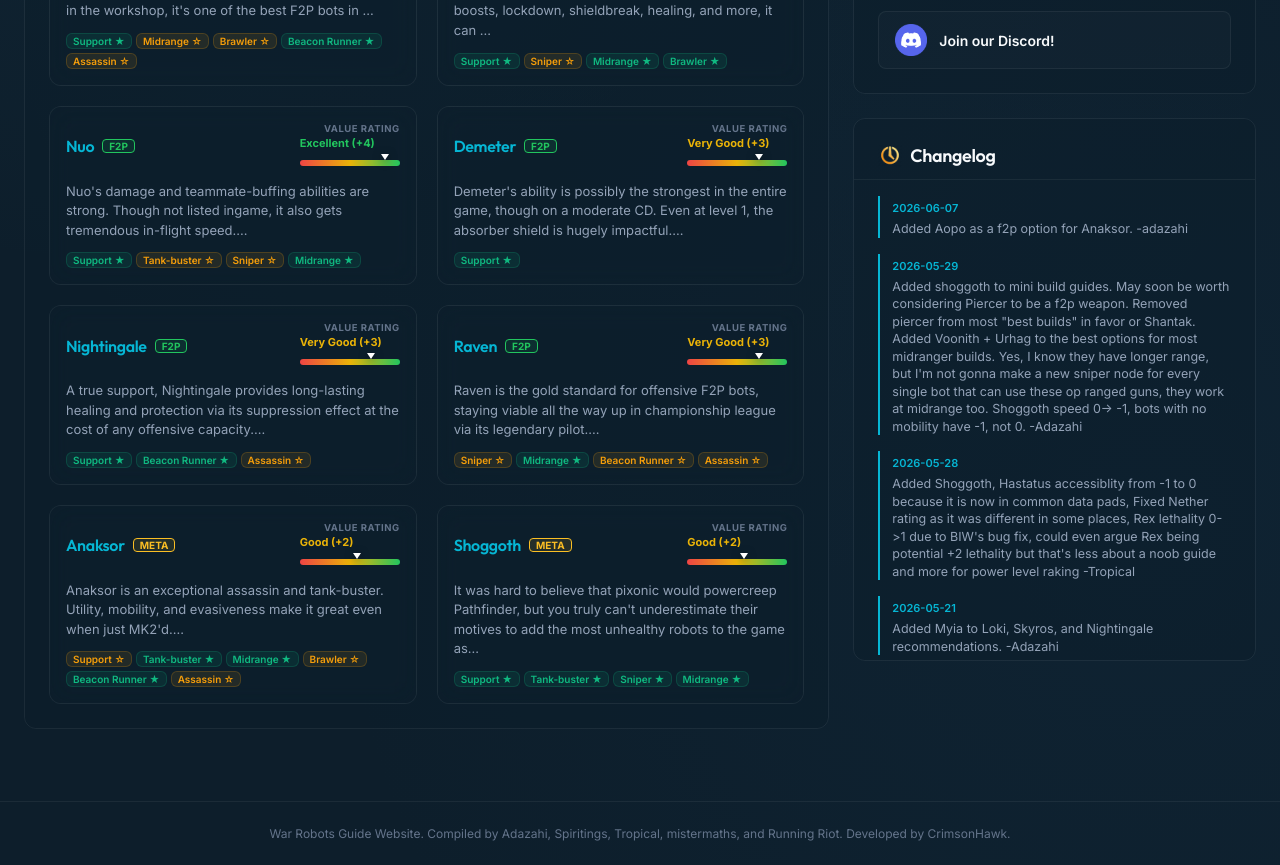
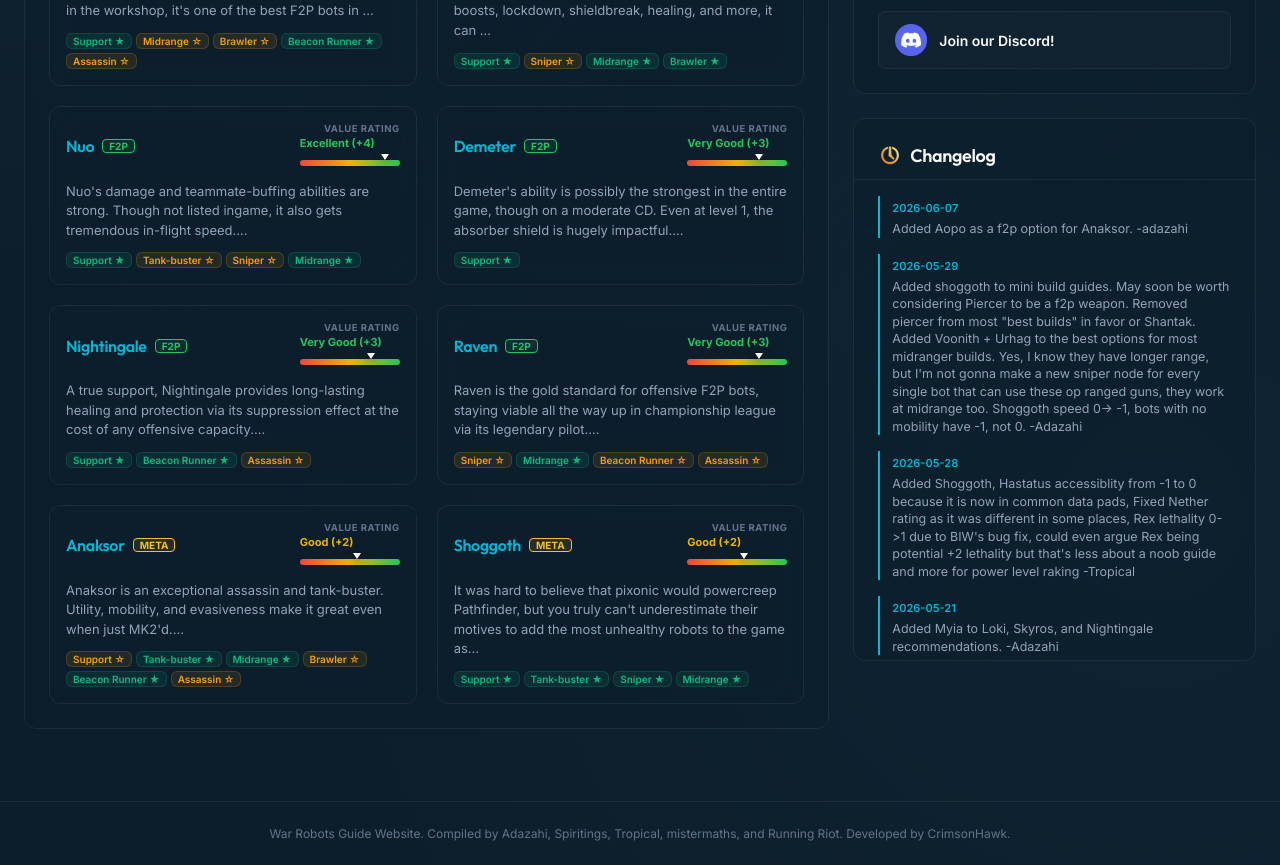
Before and after one commit to War-Robots-Guide/website, a React (Vite) app: page / in a window 1280 px wide. Shown: the part 900-1765 px from the top of the page. Built offline with nearby package versions, Linux system fonts and the light colour scheme.

Commit message:
feat(ratings): update rating labels for Titans and color rules for Robots

```diff
--- a/src/components/common/RatingBar.jsx
+++ b/src/components/common/RatingBar.jsx
@@ -14,9 +14,9 @@ export function RatingBar({ rating, unitType = 'robot', align = 'left' }) {
       if (val <= -2) return 'Horrible (-2)';
       if (val === -1) return 'Bad (-1)';
       if (val === 0) return 'Poor (0)';
-      if (val === 1) return 'Average (+1)';
+      if (val === 1) return 'Usable (+1)';
       if (val === 2) return 'Very Good (+2)';
-      return 'Excellent (+3)';
+      return 'Best (+3)';
     } else {
       if (val <= -2) return 'Horrible (-2)';
       if (val === -1) return 'Bad (-1)';
@@ -35,7 +35,7 @@ export function RatingBar({ rating, unitType = 'robot', align = 'left' }) {
       if (val === 1) return '#eab308'; // Yellow
       return '#ef4444'; // Red
     } else {
-      if (val >= 4) return '#22c55e'; // Green
+      if (val >= 3) return '#22c55e'; // Green
       if (val >= 1) return '#eab308'; // Yellow
       return '#ef4444'; // Red
     }
```
Also changed, not shown: 1 other file (tests, documents, lock files or other folders).
